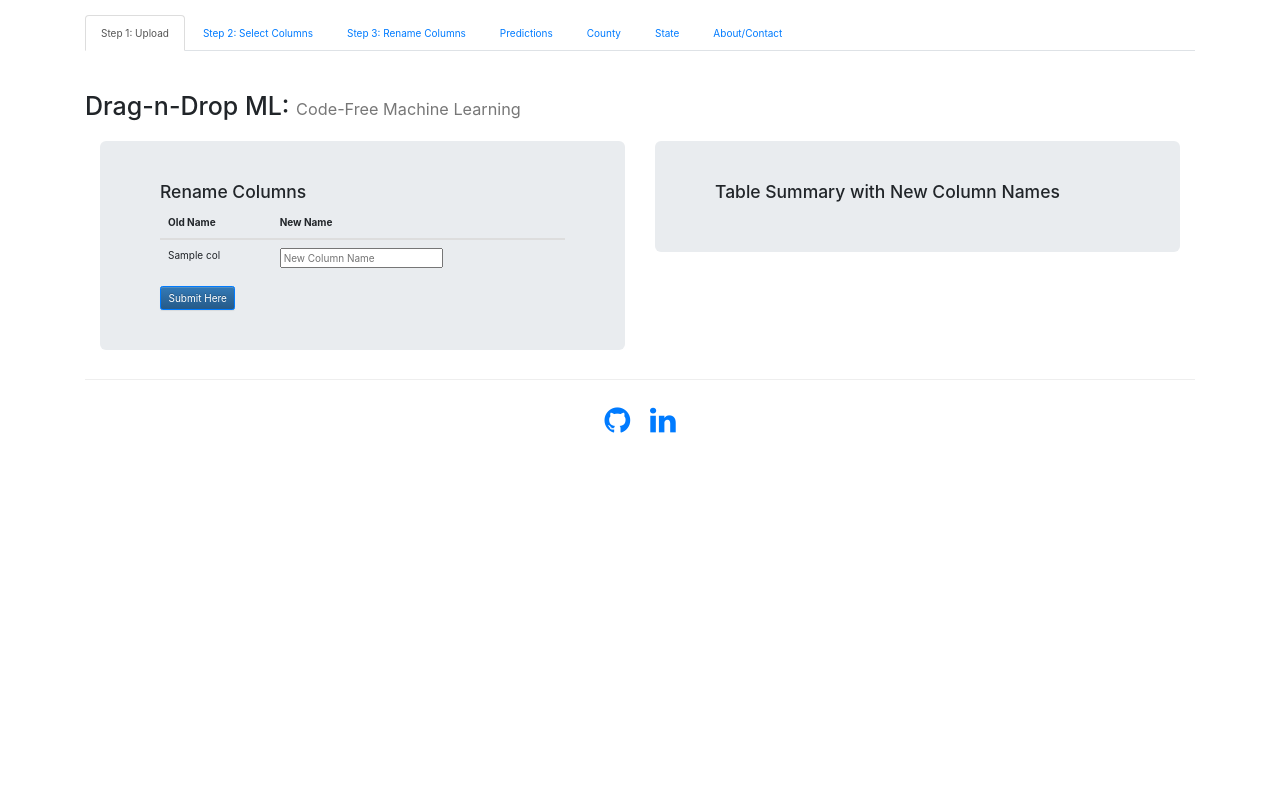
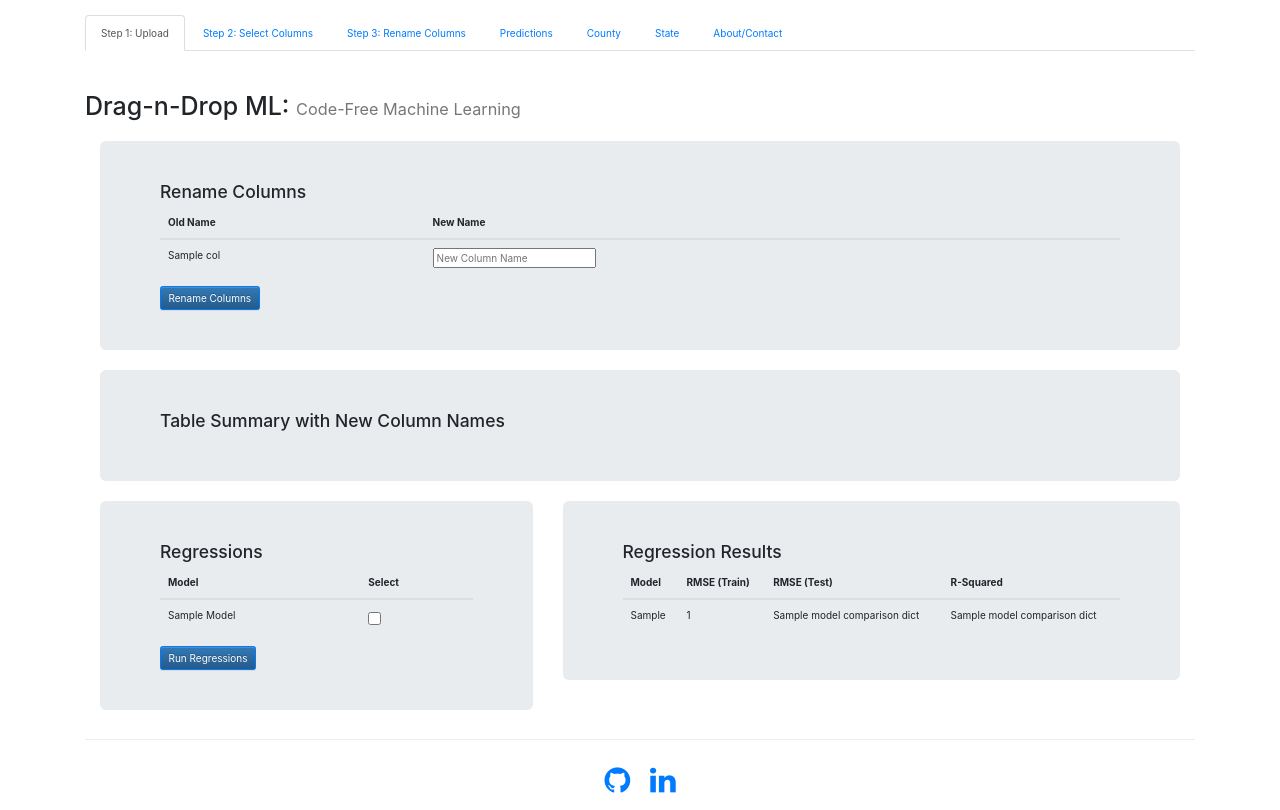
Before and after one commit to howardvickers/no-code-ml, a Flask app: template src/templates/cols4.html in a window 1280 px wide. Before the commit the page ends 433 px from the top, so only its background shows below. Run offline with Flask 2, Linux system fonts and the light colour scheme; the template is opened without the code that fills it: most values are stand-ins (such as "Sample title", 1, 10 or a date in 2020); parts of the project's set-up code (start-up, migrations or seed data) failed here and were passed over; some libraries are stand-ins or nearby versions.

Commit message:
further changes

```diff
--- a/src/templates/cols4.html
+++ b/src/templates/cols4.html
@@ -43,6 +43,25 @@
 
       });
    </script>
+   <script>
+      $(document).ready(function(){
+          $("button").click(function(e){
+              e.preventDefault();
+              var models = $("r_form").serializeArray();
+              $.ajax({
+                data: models,
+                type : 'POST',
+                url : '/regressions',
+                success: function(data){
+                  $("#result").html(data.result);
+
+                  // alert(data.result);
+              }
+            })
+          });
+
+      });
+   </script>
 </head>
 {% endblock %}
 {% block content %}
@@ -61,9 +80,9 @@
    <h1>Drag-n-Drop ML: <small>Code-Free Machine Learning</small></h1>
    </br>
    <div class="container">
-      <div class="row">
-         <div class="col-sm-6">
-            <div class="jumbotron">
+
+     <div class="">
+        <div class="jumbotron" style="overflow-x:scroll; white-space: nowrap;">
            <h3>Rename Columns</h3>
            <form action="/process">
               <table class="table table-hover">
@@ -83,17 +102,83 @@
                     </tr>
                     {% endfor %}
               </table>
-                  <button type="submit" class="btn btn-primary" >Submit Here</button>
+              <button type="submit" class="btn btn-primary" >Rename Columns</button>
            </form>
         </div>
      </div>
-         <div class="col-sm-6">
-            <div class="jumbotron">
+
+
+     <div class="">
+        <div class="jumbotron" style="overflow-x:scroll; white-space: nowrap;">
            <h3>Table Summary with New Column Names</h3>
            <div class="table table-hover">
               <div id="result">
               </div>
            </div>
+        </div>
+     </div>
+
+
+
+
+
+
+
+
+
+
+
+
+      <div class="row">
+         <div class="col-sm-5">
+            <div class="jumbotron">
+               <h3>Regressions</h3>
+               <form action="/regressions">
+                  <table class="table table-hover">
+                     <thead>
+                        <tr>
+                           <th scope="col">Model</th>
+                           <th scope="col">Select</th>
+                        </tr>
+                     </thead>
+                     <tbody>
+                        {% for model in models %}
+                        <tr>
+                           <td>{{model.title()}}</td>
+                           <td>
+                              <input type="checkbox" name="{{model}}" value="run">
+                           </td>
+                        </tr>
+                        {% endfor %}
+                  </table>
+                  <button type="submit" class="btn btn-primary" >Run Regressions</button>
+               </form>
+            </div>
+         </div>
+         <div class="col-sm-7">
+            <div class="jumbotron" style="overflow-x:scroll; white-space: nowrap;">
+               <h3>Regression Results</h3>
+               <table class="table table-hover">
+                 <thead>
+                   <tr>
+                     <th scope="col">Model</th>
+                     <th scope="col">RMSE (Train)</th>
+                     <th scope="col">RMSE (Test)</th>
+                     <th scope="col">R-Squared</th>
+                   </tr>
+                 </thead>
+                 <tbody>
+                   {% for k, v in model_comparison_dict.items() %}
+                   <tr>
+                     <td>{{k}}</td>
+                     <td>{{v[0]}}</td>
+                     <td>{{v[1]}}</td>
+                     <td>{{v[2]}}</td>
+
+                   </tr>
+                   {% endfor %}
+                 </tbody>
+               </table>
             </div>
          </div>
       </div>
```
Lines whose indentation alone changed are shown as unchanged.
